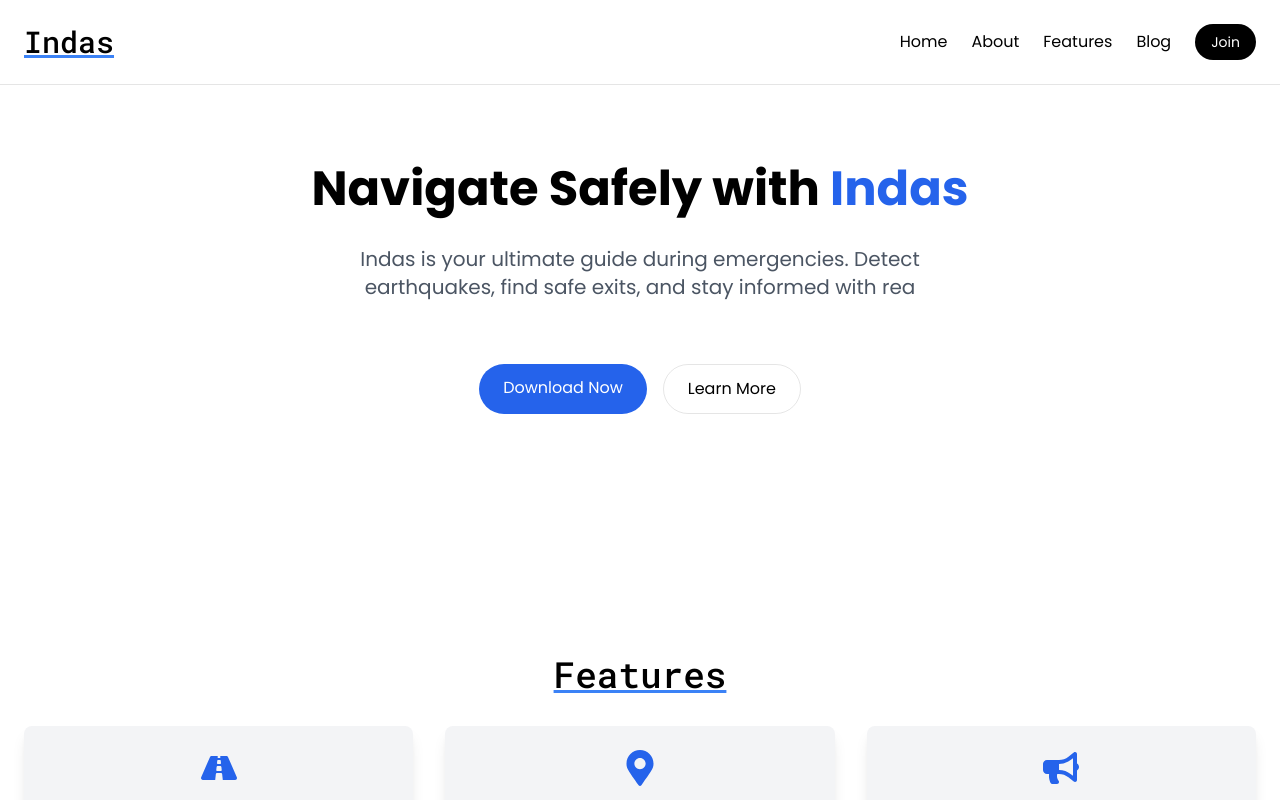
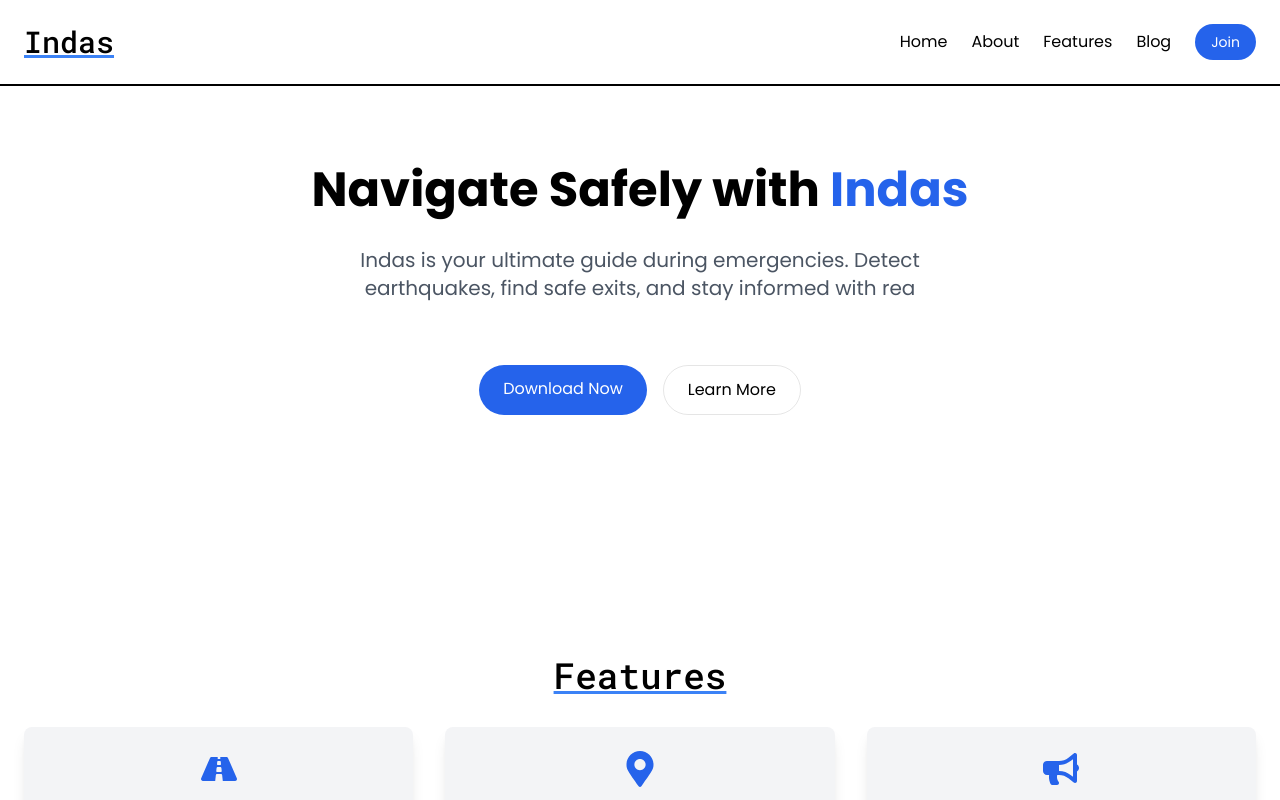
Before and after one commit to suruchi-jha/indas-0.1.0, a Next.js app in the folder client/: page / in a window 1280 px wide. Shown: the top 800 px of the page. Built offline with nearby package versions, Linux system fonts and the light colour scheme.

Commit message:
added some design elemnts to the ui

```diff
--- a/client/app/page.jsx
+++ b/client/app/page.jsx
@@ -24,7 +24,7 @@ export default function Home() {
   return (
     <div className="min-h-screen flex flex-col font-sans">
       {/* Navigation Bar */}
-      <nav className="w-full flex items-center justify-between p-4 sm:p-6 border-b border-black/10 dark:border-white/10">
+      <nav className="w-full flex items-center justify-between p-4 sm:p-6 border-b-2 border-black"> {/* Added border-b-2 border-black */}
         {/* Logo and App Name */}
         <div className="flex items-center gap-2">
           <span className="text-3xl underline decoration-blue-500 font-medium font-mono">Indas</span>
@@ -58,7 +58,7 @@ export default function Home() {
           </Link>
           <Link
             href="/join"
-            className="rounded-full bg-black text-white dark:bg-white dark:text-black px-4 py-2 hover:bg-blue-500 dark:hover:bg-blue-500 hover:text-white transition-colors text-sm"
+            className="rounded-full bg-blue-600 text-white px-4 py-2 hover:bg-blue-500 hover:text-black transition-colors text-sm" // Updated styles
           >
             Join
           </Link>
```
